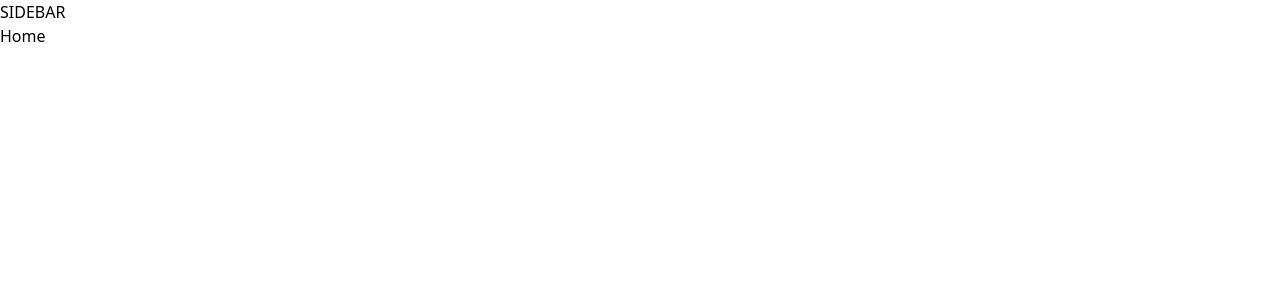
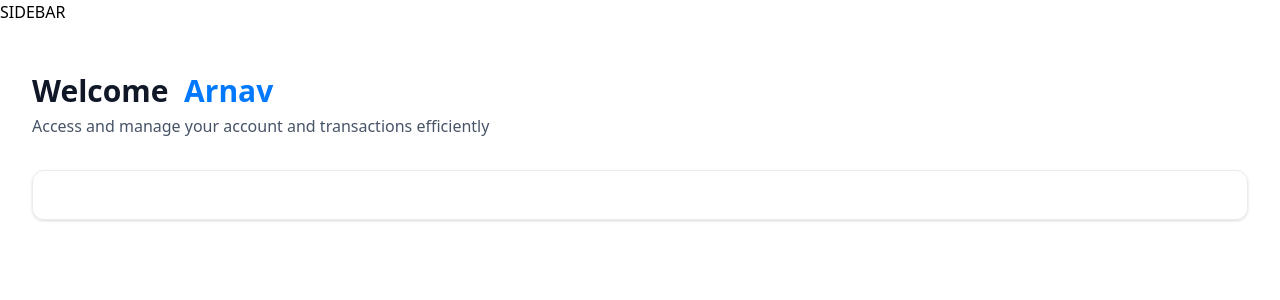
Before and after one commit to arnav2802/minorproject, a Next.js app: page / in a window 1280 px wide. Shown: the top 300 px of the page. Built offline with nearby package versions, Linux system fonts and the light colour scheme.

Commit message:
modified files

```diff
--- a/app/(root)/page.tsx
+++ b/app/(root)/page.tsx
@@ -1,8 +1,29 @@
+import HeaderBox from '@/components/HeaderBox'
+import TotalBalanceBox from '@/components/TotalBalanceBox'
 import React from 'react'
 
 const Home = () => {
+  const loggedIn = {firstName: 'Arnav'};
   return (
-    <div>Home</div>
+    <section className = "home">
+      <div className="home-content">
+        <header className="home-header">
+          <HeaderBox
+          type="greeting"
+          title="Welcome"
+          user={loggedIn?.firstName || 'Guest'}
+          subtext = "Access and manage your account and transactions efficiently"
+          />
+
+          <TotalBalanceBox
+          accounts={[]}
+          totalBanks={1}
+          totalCurrentBalance={784593.77}
+          />
+        </header>
+
+      </div>
+    </section>
   )
 }
 
--- /dev/null
+++ b/components/HeaderBox.tsx
@@ -0,0 +1,17 @@
+const HeaderBox = ({type = "title" , title , subtext , user}: HeaderBoxProps) => {
+  return (
+    <div className="header-box">
+        <h1 className="header-box-title">
+            {title}
+            {type === 'greeting' && (
+                <span className="text-bankGradient"> &nbsp;{user}</span>
+            )}
+        </h1>
+        <p className="header-box-subtext">
+            {subtext}
+        </p>
+    </div>
+  )
+}
+
+export default HeaderBox
--- /dev/null
+++ b/components/TotalBalanceBox.tsx
@@ -0,0 +1,17 @@
+import React from 'react'
+
+const TotalBalanceBox = ({ accounts = [] , totalBanks, totalCurrentBalance }: TotalBalanceBoxProps ) => {
+  return (
+    <section className="total-balance">
+        <div className = "total-balance-chart">
+
+        </div>
+
+        <div>
+
+        </div>
+    </section>
+  )
+}
+
+export default TotalBalanceBox
```
